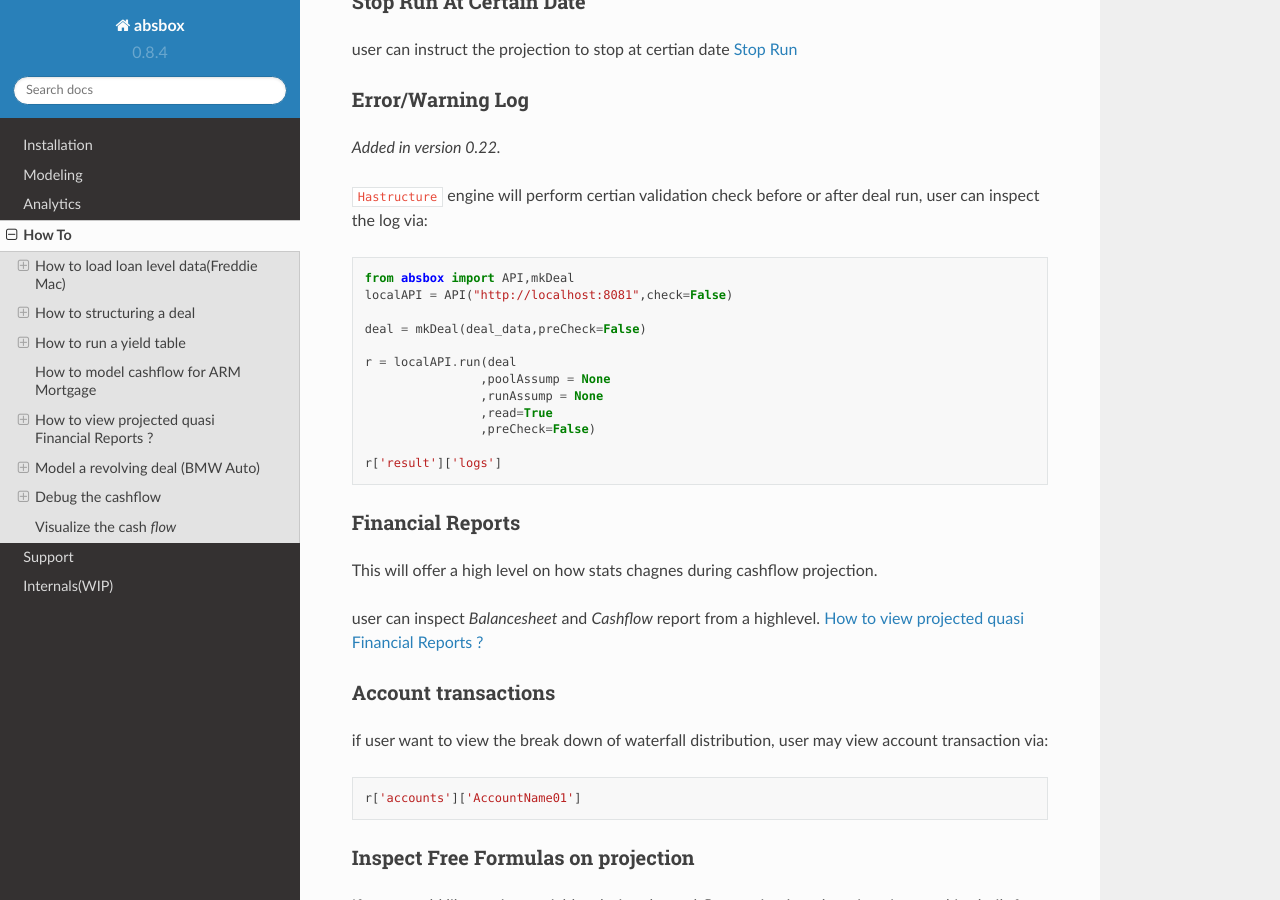
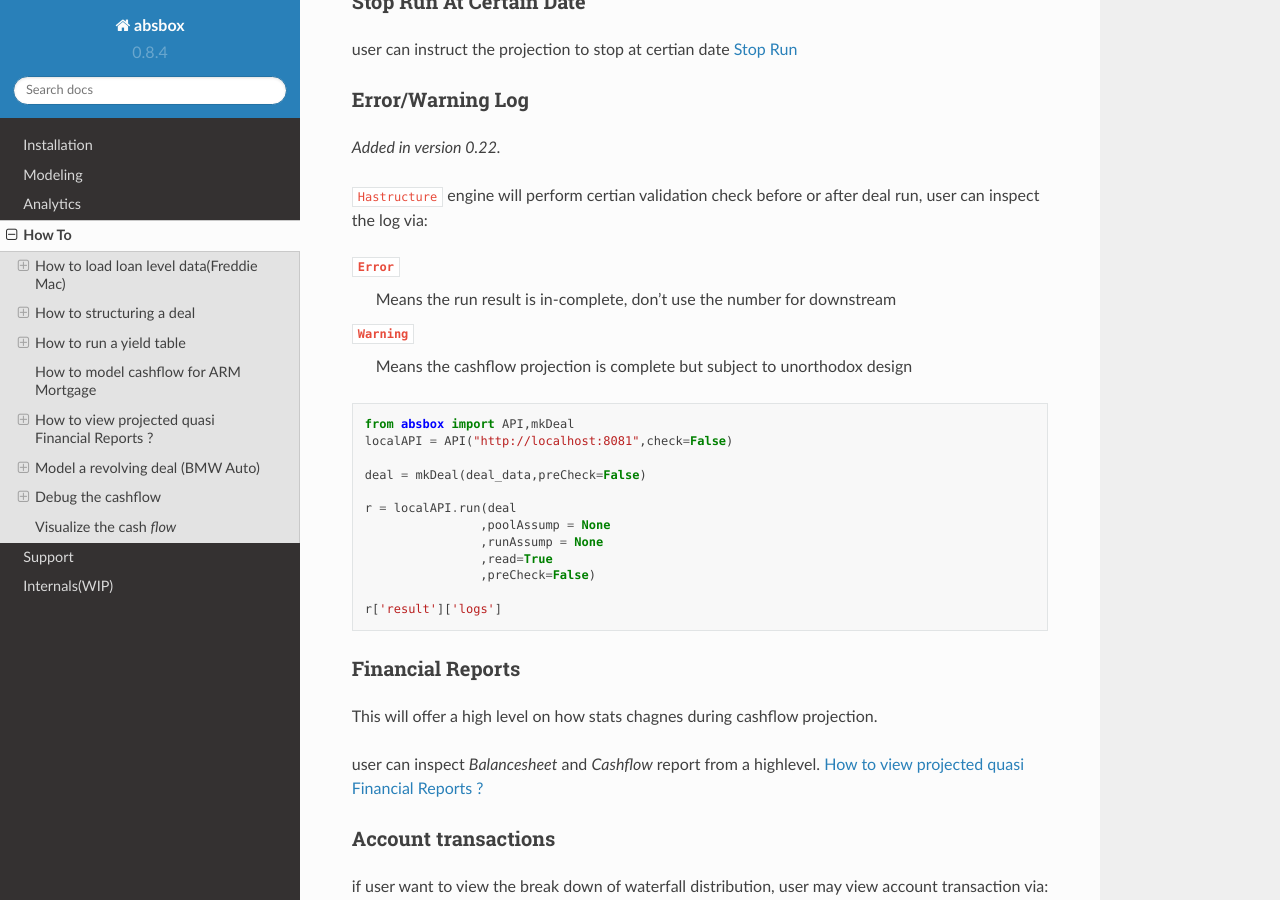
Before and after one commit to yellowbean/absbox-doc, a Sphinx documentation site: the page built from docs/source/howto.rst, in a window 1280 px wide and 900 px high, scrolled down 12526 px. Built offline with Sphinx 7.4.7 and the Read the Docs theme 2.0.0, drawn with Linux system fonts in a browser that asks for light colours.

Commit message:
update debug logs

```diff
--- a/docs/source/howto.rst
+++ b/docs/source/howto.rst
@@ -576,8 +576,6 @@ Well.. there isn't such `Debug` action on the cashflow, but a more precise put:
 
 **a various angles to `View` the cashflow**
 
-
-
 .. graphviz::
     :name: sphinx.ext.graphviz
     :caption: how to debug cashflow
@@ -607,6 +605,12 @@ Error/Warning Log
 .. versionadded:: 0.22
 
 ``Hastructure`` engine will perform certian validation check before or after deal run, user can inspect the log via:
+
+``Error``
+  Means the run result is in-complete, don't use the number for downstream
+
+``Warning``
+  Means the cashflow projection is complete but subject to unorthodox design
 
 .. code-block:: python
 
```
